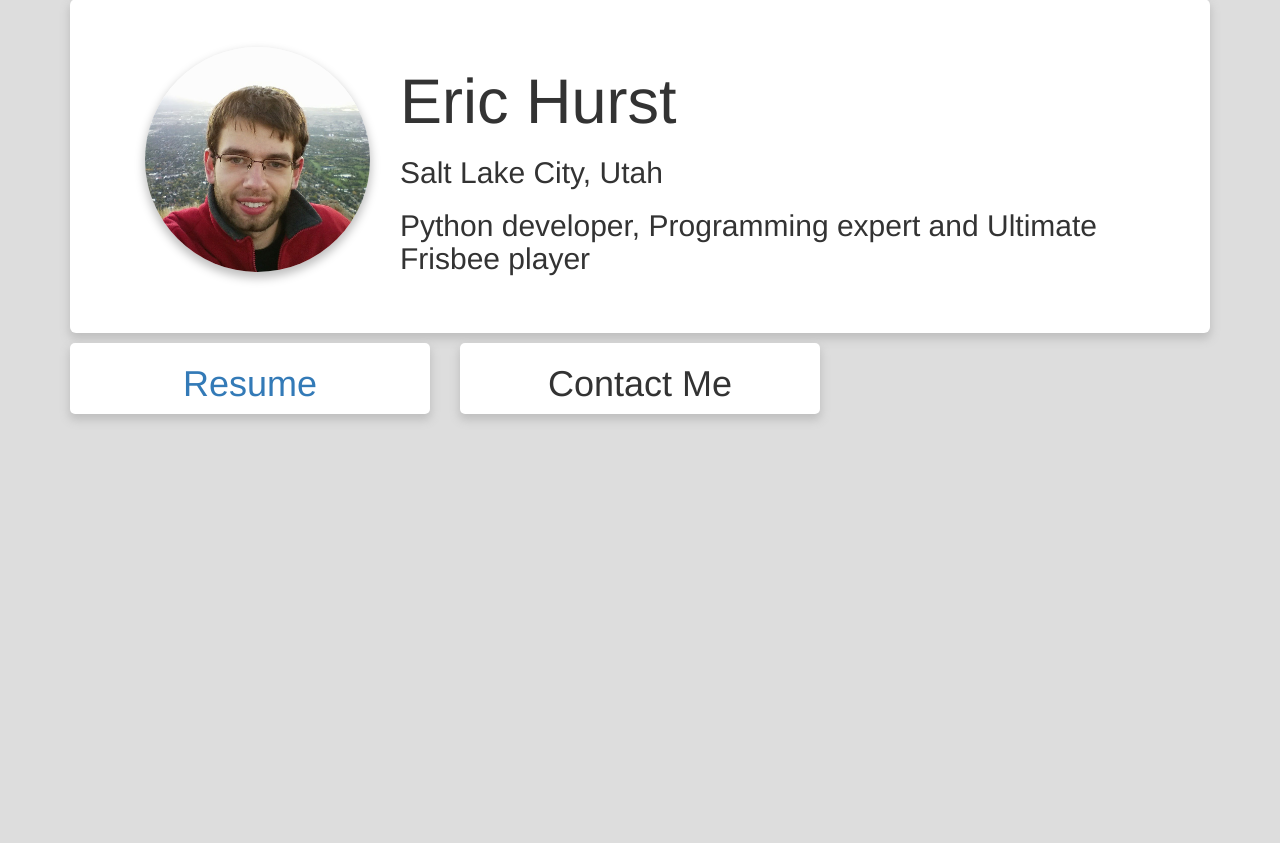
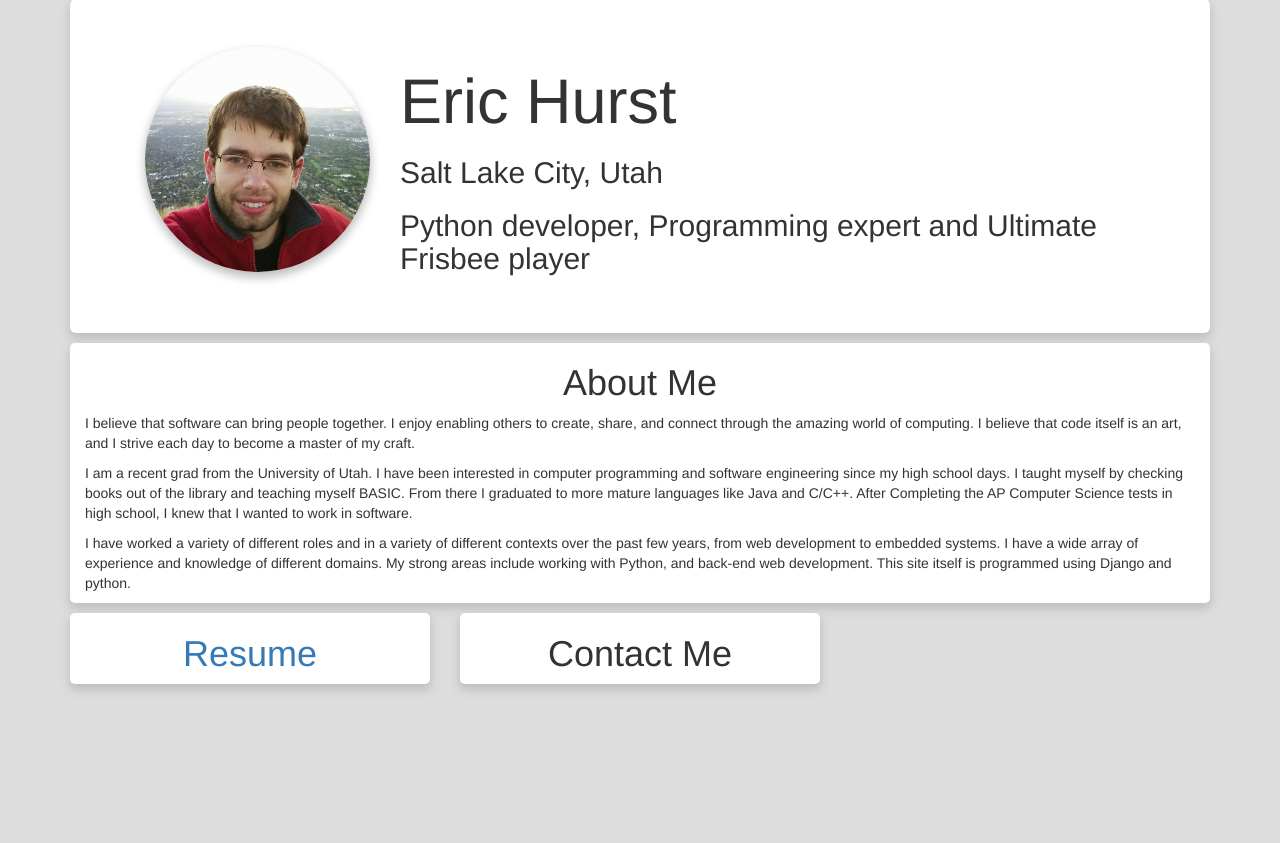
Before and after one commit to minkusanderic/eric-hurst-portfolio, a Django app: page / in a window 1280 px wide. Shown: the part 63-906 px from the top of the page. Before the commit the page ends 484 px from the top, so only its background shows below. Run offline with Django 3.2, Linux system fonts and the light colour scheme; parts of the project's set-up code (start-up, migrations or seed data) failed here and were passed over; some libraries are stand-ins or nearby versions.

Commit message:
added about me section on home page

```diff
--- a/home/templates/home/index.html
+++ b/home/templates/home/index.html
@@ -17,6 +17,16 @@
       Frisbee player</h2>
       </div>
     </div>
+  </div>
+
+  <div class="row-fluid" style="margin-top:10px">
+     <div class="col-md-12 popout round-corner">
+         <h1 class="text-center">About Me</h1>
+         <p>I believe that software can bring people together. I enjoy enabling others to create, share, and connect through the amazing world of computing. I believe that code itself is an art, and I strive each day to become a master of my craft. </p>
+         <p>I am a recent grad from the University of Utah. I have been interested in computer programming and software engineering since my high school days. I taught myself by checking books out of the library and teaching myself BASIC. From there I graduated to more mature languages like Java and C/C++. After Completing the AP Computer Science tests in high school, I knew that I wanted to work in software.</p>
+         <p>I have worked a variety of different roles and in a variety of different contexts over the past few years, from web development to embedded systems. I have a wide array of experience and knowledge of different domains. My strong areas include working with Python, and back-end web development. This site itself is programmed using Django and python.
+     </div>
+
   </div>
 
   <div id="content" class="row">
```
